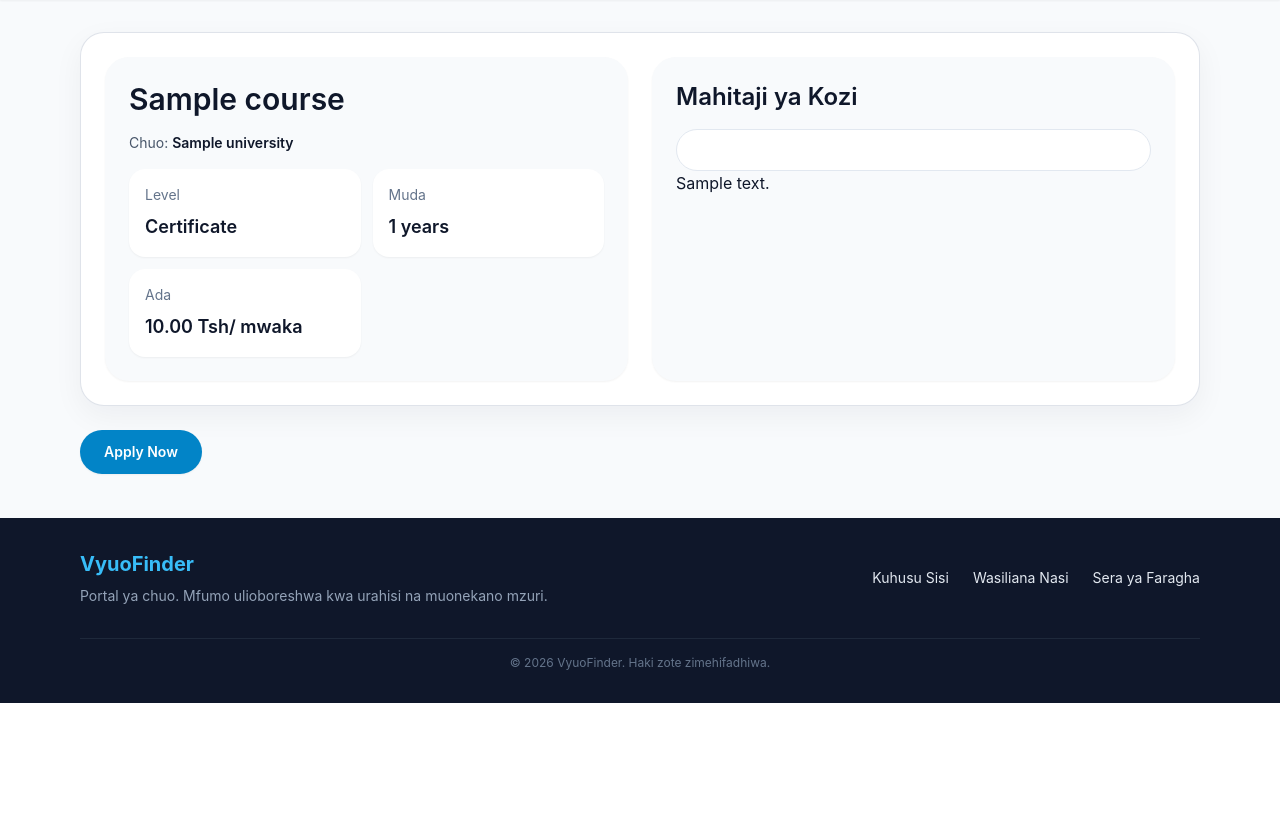
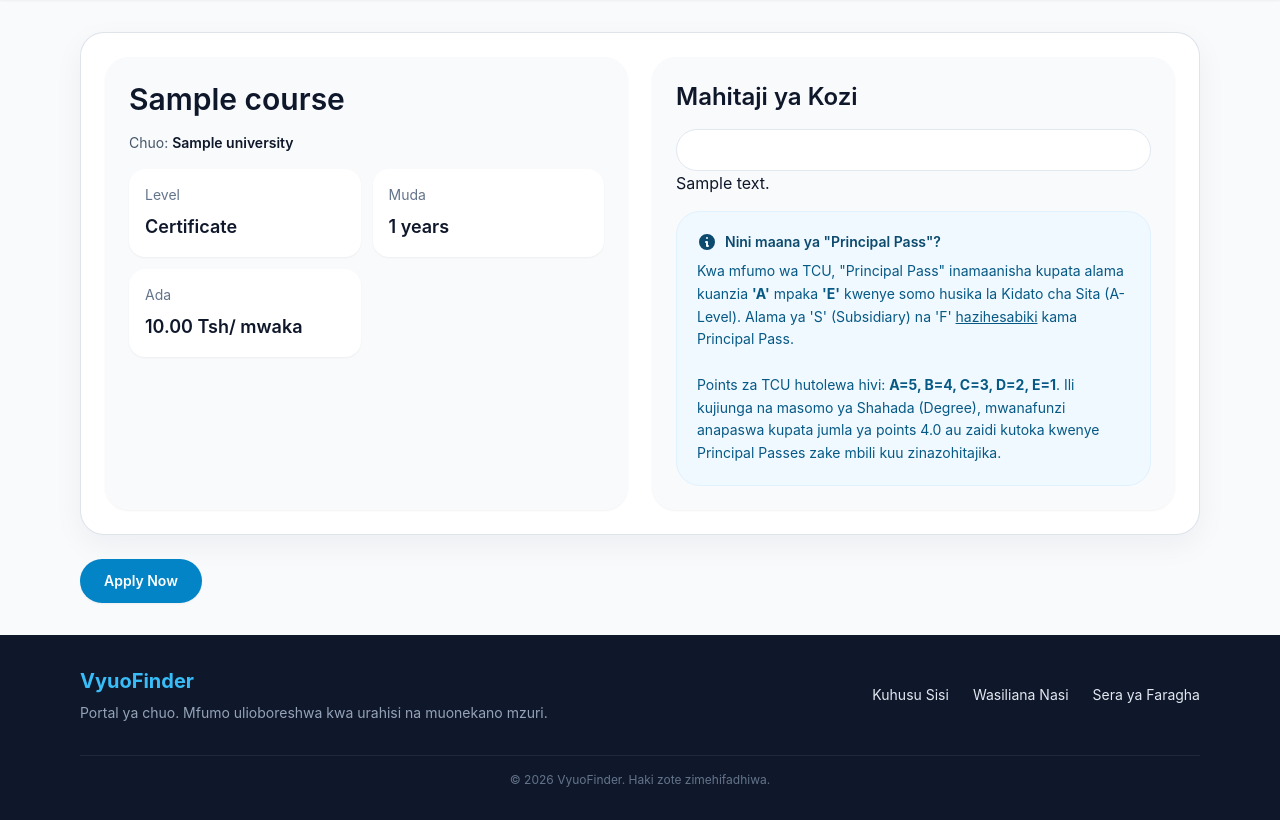
Before and after one commit to Nyisulya/vyuo, a Django app: page /home/course/1/ in a window 1280 px wide. Shown: the part 97-917 px from the top of the page. Before the commit the page ends 800 px from the top, so only its background shows below. Run offline with Django 5.2, Linux system fonts and the light colour scheme; tables that the repository leaves empty hold one stand-in row (values such as "Sample post"); some libraries are stand-ins or nearby versions.

Commit message:
Added principal pass explanation to course details

```diff
--- a/universitysite/templates/universitysite/course_detail.html
+++ b/universitysite/templates/universitysite/course_detail.html
@@ -27,6 +27,19 @@
             <div class="rounded-3xl bg-slate-50 p-6 shadow-sm">
                 <h2 class="text-2xl font-semibold text-slate-900">Mahitaji ya Kozi</h2>
                 <p class="mt-4 whitespace-pre-line rounded-3xl border border-slate-200 bg-white p-5 text-slate-700">{{ course_uni.requirements.description|linebreaks }}</p>
+
+                <div class="mt-4 rounded-3xl bg-sky-50 p-5 border border-sky-100">
+                    <h3 class="font-semibold text-sky-900 text-sm flex items-center gap-2">
+                        <svg xmlns="http://www.w3.org/2000/svg" class="h-5 w-5" viewBox="0 0 20 20" fill="currentColor">
+                            <path fill-rule="evenodd" d="M18 10a8 8 0 11-16 0 8 8 0 0116 0zm-7-4a1 1 0 11-2 0 1 1 0 012 0zM9 9a1 1 0 000 2v3a1 1 0 001 1h1a1 1 0 100-2v-3a1 1 0 00-1-1H9z" clip-rule="evenodd" />
+                        </svg>
+                        Nini maana ya "Principal Pass"?
+                    </h3>
+                    <p class="mt-2 text-sm text-sky-800 leading-relaxed">
+                        Kwa mfumo wa TCU, "Principal Pass" inamaanisha kupata alama kuanzia <strong>'A'</strong> mpaka <strong>'E'</strong> kwenye somo husika la Kidato cha Sita (A-Level). Alama ya 'S' (Subsidiary) na 'F' <u>hazihesabiki</u> kama Principal Pass.<br><br>
+                        Points za TCU hutolewa hivi: <strong>A=5, B=4, C=3, D=2, E=1</strong>. Ili kujiunga na masomo ya Shahada (Degree), mwanafunzi anapaswa kupata jumla ya points 4.0 au zaidi kutoka kwenye Principal Passes zake mbili kuu zinazohitajika.
+                    </p>
+                </div>
             </div>
         </div>
     </section>
```
